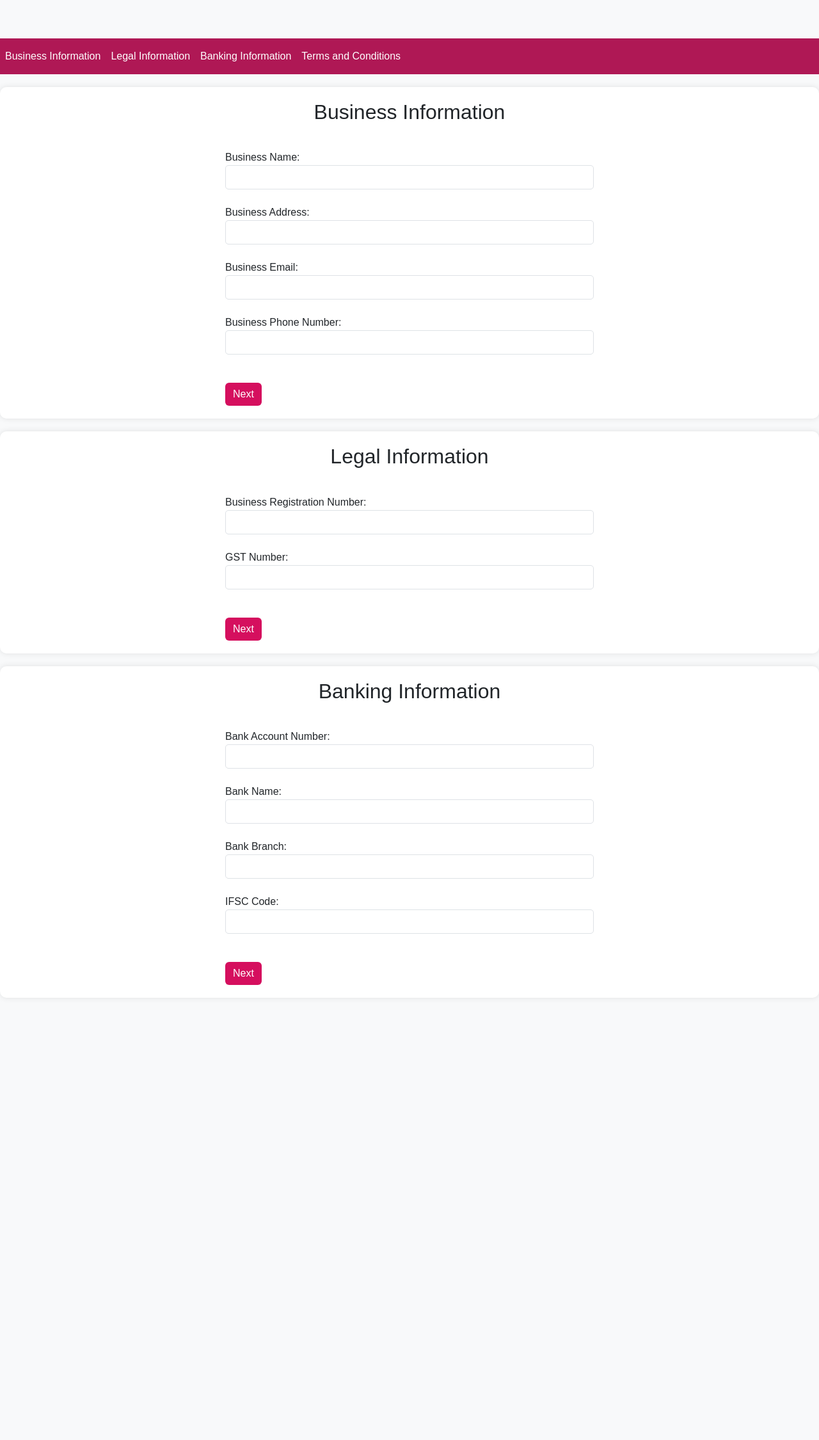
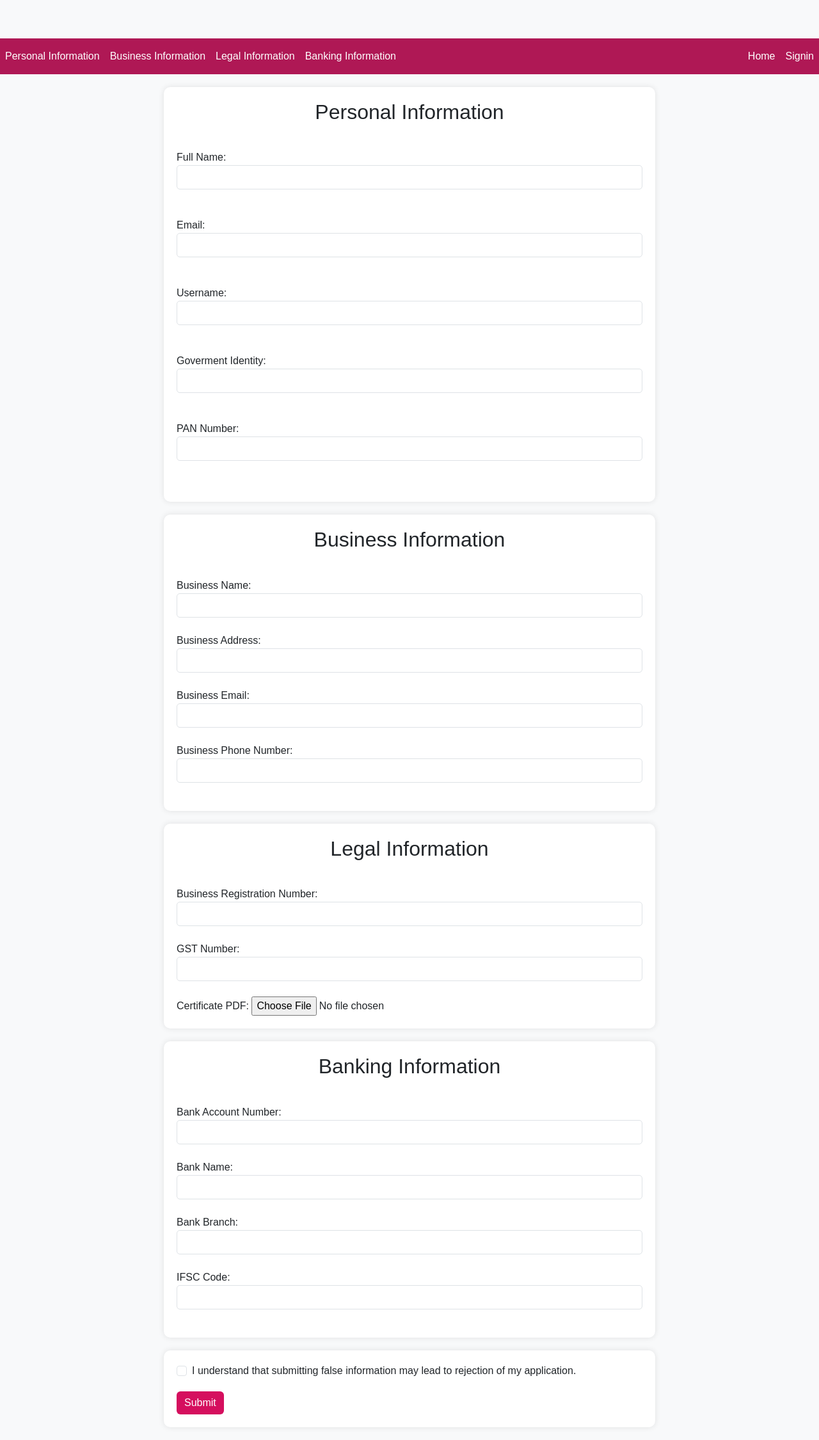
Before and after one commit to riyasaji/project, a Django app: page /seller_registeration/ in a window 1280 px wide. Shown: the whole page at 64% size. Before the commit the page ends 1539 px from the top, so only its background shows below. Run offline with Django 4.2, Linux system fonts and the light colour scheme; some libraries are stand-ins or nearby versions.

Commit message:
seller registeration

```diff
--- a/dreamdress/templates/registration.html
+++ b/dreamdress/templates/registration.html
@@ -196,6 +196,12 @@
                 <span id="confrimPasswordError"></span>
             </div>
             <div class="form-group">
+                <select id="user_role" name="user_role">
+                    <option value="customer">Customer</option>
+                    <option value="seller">Seller</option>
+                </select>
+            </div>
+            <div class="form-group">
                 <input type="submit" value="Create Account">
             </div>
         </form>
--- a/dreamdress/templates/seller_registeration.html
+++ b/dreamdress/templates/seller_registeration.html
@@ -4,7 +4,7 @@
     <meta charset="UTF-8">
     <meta name="viewport" content="width=device-width, initial-scale=1.0">
     <title>Seller Registration</title>
-    <link href="static/img/favicon.png" rel="icon">
+    <link href="/static/img/favicon.png" rel="icon">
     <!-- Bootstrap CSS -->
     <link href="https://cdn.jsdelivr.net/npm/bootstrap/dist/css/bootstrap.min.css" rel="stylesheet">
     <style>
@@ -31,8 +31,9 @@
             background-color: white;
             border-radius: 10px;
             box-shadow: 0 0 10px rgba(0, 0, 0, 0.1);
-            margin: 20px 0;
+            margin: 20px auto;
             padding: 20px;
+			width: 60%; /* Set the width of the form */
         }
 
         .form-section h2 {
@@ -42,7 +43,7 @@
         }
 
         .container {
-            max-width: 600px;
+            max-width: 450px;
         }
 
         .form-group {
@@ -61,6 +62,9 @@
         .btn-primary:hover {
             background-color: #a90f4d;
         }
+        .center-btn {
+            text-align: center;
+        }
     </style>
 </head>
 <body>
@@ -71,6 +75,10 @@
         </button>
         <div class="collapse navbar-collapse" id="navbarNav">
             <ul class="navbar-nav ml-auto">
+
+                <li class="nav-item">
+                    <a class="nav-link" href="#personal-info">Personal Information</a>
+                </li>
 
                 <li class="nav-item">
                     <a class="nav-link" href="#business-info">Business Information</a>
@@ -90,18 +98,57 @@
                 <li class="nav-item">
                     <a class="nav-link" href="#identity-verification">Identity Verification</a>
                 </li>-->
+                <!--<li class="nav-item">
+                    <a class="nav-link" href="#terms-conditions">Terms and Conditions</a>
+                </li>-->
+            </ul>
+        </div>
+        <!-- Right-aligned links -->
+        <div class="navbar-nav ml-auto">
             <li class="nav-item">
-                    <a class="nav-link" href="#terms-conditions">Terms and Conditions</a>
+                <a class="nav-link" href="{% url 'home' %}">Home</a>
             </li>
-            </ul>
+            <li class="nav-item">
+                <a class="nav-link" href="#">Signin</a>
+            </li>
         </div>
     </nav>
 
-    <div id="business-info" class="form-section">
-        <div class="container">
+    <form method="post">
+        <div class="form-section" id="personal-info">
+            <h2>Personal Information</h2>
+            <div class="form-group">
+                <label for="name">Full Name:</label>
+                <input type="text" class="form-control" id="name" name="name" required><br>
+            </div>
+            <div class="form-group">
+                <label for="email">Email:</label>
+                <input type="email" class="form-control" id="email" name="email" required><br>
+            </div>
+            <div class="form-group">
+                <label for="username">Username:</label>
+                <input type="text" class="form-control" id="username" name="username" required><br>
+            </div>
+            <!--<div class="form-group">
+                <label for="password">Password:</label>
+                <input type="password" class="form-control" id="password" name="password" required><br>
+            </div>
+            <div class="form-group">
+                <label for="confirmPassword">Confirm Password:</label>
+                <input type="password" class="form-control" id="confirmPassword" name="confirmPassword" required><br>
+            </div>-->
+            <div class="form-group">
+                <label for="username">Goverment Identity:</label>
+                <input type="text" class="form-control" id="username" name="username" required><br>
+            </div>
+            <div class="form-group">
+                <label for="username">PAN Number:</label>
+                <input type="text" class="form-control" id="username" name="username" required><br>
+            </div>
+        </div>
+
+        <div class="form-section" id="business-info">
 		 <h2>Business Information</h2>
-            <form>
-                <div class="form-group">
             <label for="businessName">Business Name:</label>
 			<input type="text" class="form-control" id="businessName" name="businessName" required> <br>
 			<label for="businessName">Business Address:</label>
@@ -111,34 +158,19 @@
 			<label for="businessPhone">Business Phone Number:</label>
 			<input type="tel" class="form-control id="businessPhone" name="businessPhone" required><br>
         </div>
-                <!-- Add other form fields for Business Information here -->
-                <button type="submit" class="btn btn-primary">Next</button>
-            </form>
-        </div>
-    </div>
 
-    <div id="legal-info" class="form-section">
-        <div class="container">
+        <div class="form-section" id="legal-info">
 		<h2>Legal Information</h2>
-            <form>
-                <!-- Add form fields for Legal Information here -->
-                <div class="form-group">
             <label for="businessRegistrationNumber">Business Registration Number:</label>
 			<input type="text" class="form-control id="businessRegistrationNumber" name="businessRegistrationNumber" required><br>
 			<label for="vatNumber">GST Number:</label>
 			<input type="text" class="form-control  id="vatNumber" name="vatNumber" required><br>
-                </div>
-                <button type="submit" class="btn btn-primary">Next</button>
-            </form>
-        </div>
+			<label for="certificatePdf">Certificate PDF:</label>
+			<input type="file" class="form-control-file" id="certificatePdf" name="certificatePdf" accept=".pdf" required><br>
         </div>
 
-    <div id="banking-info" class="form-section">
-        <div class="container">
+        <div class="form-section" id="banking-info">
 		<h2>Banking Information</h2>
-            <form>
-                <!-- Add form fields for Banking Information here -->
-                <div class="form-group">
             <label for="bankAccountNumber">Bank Account Number:</label>
                 <input type="text" class="form-control id="bankAccountNumber" name="bankAccountNumber" required><br>
                 <label for="bankName">Bank Name:</label>
@@ -148,71 +180,22 @@
                 <label for="ifscCode">IFSC Code:</label>
                 <input type="text" class="form-control id="ifscCode" name="ifscCode" required><br>
         </div>
-                <button type="submit" class="btn btn-primary">Next</button>
-            </form>
+
+        <!-- Other sections like Shipping, Product Info, Identity Verification can follow the same structure -->
+
+        <!-- Single checkbox form for terms & conditions -->
+        <div class="form-section">
+         <div class="form-group form-check">
+			<input type="checkbox" class="form-check-input" id="approvalCheck" name="approvalCheck" required>
+			<label class="form-check-label" for="approvalCheck"> I understand that submitting false information may lead to rejection of my application.</label>
+			</div>
+	     <button type="submit" class="btn btn-primary">Submit</button>
         </div>
         </div>
-
-    <!--<div id="product-info" class="form-section">
-        <div class="container">
-            <h2>Product Information</h2>
-            <form>
-                <!-- Add form fields for Product Information here
     </form>
-        </div>
-    </div>-->
-
-   <!--- <div id="shipping-info" class="form-section">
-        <div class="container">
-            <h2>Shipping and Return Information</h2>
-            <form>
-                <!-- Add form fields for Shipping and Return Information here -->
-
-                <!--<div class="form-group">
-                    <label for="shippingMethods">Shipping Methods:</label>
-                    <select id="shippingMethods" class="form-control" name="shippingMethods">
-                        <option value="standard">Standard Shipping</option>
-                        <option value="express">Express Shipping</option>
-                        <option value="overnight">Overnight Shipping</option>
-                    </select>
-                </div>
-                <div class="form-group">
-                    <label for="returnPolicy">Return Policy:</label>
-                    <select id="returnPolicy" class="form-control" name="returnPolicy">
-                        <option value="30days">30 Days Return Policy</option>
-                        <option value="60days">60 Days Return Policy</option>
-                        <option value="noReturns">No Returns Accepted</option>
-                    </select>
-                </div>
-                <button type="submit" class="btn btn-primary">Submit</button>
-
-            </form>
-        </div>
-    </div>-->
-
-    <!--<div id="identity-verification" class="form-section">
-        <div class="container">
-            <h2>Identity Verification</h2>
-            <form>
-                <!-- Add form fields for Identity Verification here
-            </form>
-        </div>
-    </div>-->
-
-    <!--<div id="terms-conditions" class="form-section">
-        <div class="container">
-            <form>
-                <!-- Add form fields for Terms and Conditions here
-                <div class="form-group form-check">
-                    <input type="checkbox" class="form-check-input" id="agreementCheck" name="agreementCheck" required>
-                    <label class="form-check-label" for="agreementCheck">I agree to the Terms and Conditions</label>
-                </div>
-                <button type="submit" class="btn btn-primary">Submit</button>
-            </form>
-        </div>
-    </div>-->
 
     <!-- Bootstrap JS and dependencies -->
     <script src="https://cdn.jsdelivr.net/npm/bootstrap/dist/js/bootstrap.bundle.min.js"></script>
+    <!-- Your JavaScript code for handling form submission or navigation -->
 </body>
 </html>
--- a/dreamdress/users/views.py
+++ b/dreamdress/users/views.py
@@ -69,12 +69,15 @@ def registration(request):
             messages.success(request,'Email Already Exists')
             return redirect('registration')
         password=request.POST['password']
-        user=tbl_user(username=username,email=email)
+        user_type = request.POST.get('user_type')
+        user=tbl_user(username=username,email=email,user_type=user_type)
+
         user.set_password(password)
 
         #authentication
         user.is_active=False
         user.save()
+
         current_site=get_current_site(request)
         email_subject="Activate your account"
         message=render_to_string('activate.html',{
```
Also changed, not shown: dreamdress/users/models.py (+50 -1 lines). Lines whose indentation alone changed are shown as unchanged.
